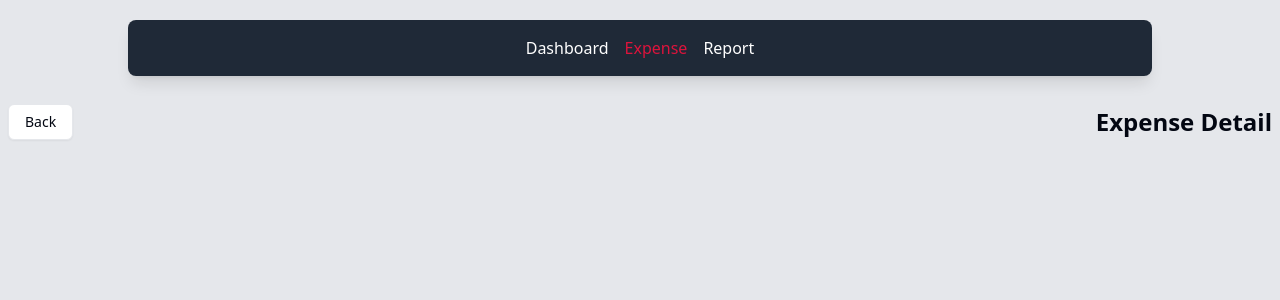
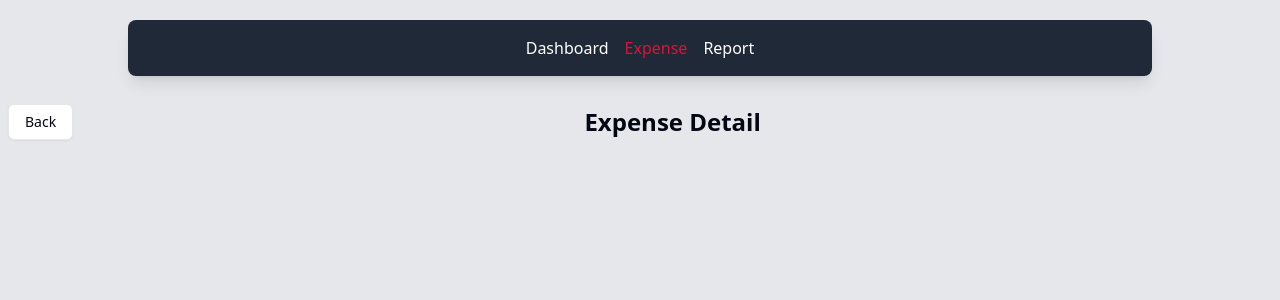
Before and after one commit to sourav-kol/expense-tracker, a Next.js app: page /expense/1 in a window 1280 px wide. Shown: the top 300 px of the page. Built offline with nearby package versions, Linux system fonts and the light colour scheme; no server answers; the database is empty.

Commit message:
minor changes

```diff
--- a/src/pages/expense/[id]/index.tsx
+++ b/src/pages/expense/[id]/index.tsx
@@ -40,7 +40,7 @@ function ExpenseDetails() {
         <AppLayout>
             <div className="flex justify-between items-center mb-4">
                 <Button variant="outline" onClick={handleBack}>Back</Button>
-                <h1 className="text-center text-2xl font-bold">Expense Detail</h1>
+                <h1 className="text-center text-2xl font-bold flex-grow">Expense Detail</h1>
             </div>
             {expense && (
                 <Card className="w-full md:w-1/2 bg-white shadow-md rounded-lg p-4 mx-auto">
--- a/src/pages/report/index.tsx
+++ b/src/pages/report/index.tsx
@@ -3,7 +3,7 @@ import AppLayout from "@/src/layout/commonLayout";
 export default function Report() {
   return (
     <AppLayout>
-      <h1>Report</h1>
+         <h1 className="text-center text-2xl font-bold mb-4 sticky top-24 z-10">Report</h1>
     </AppLayout>
   );
 }
```
